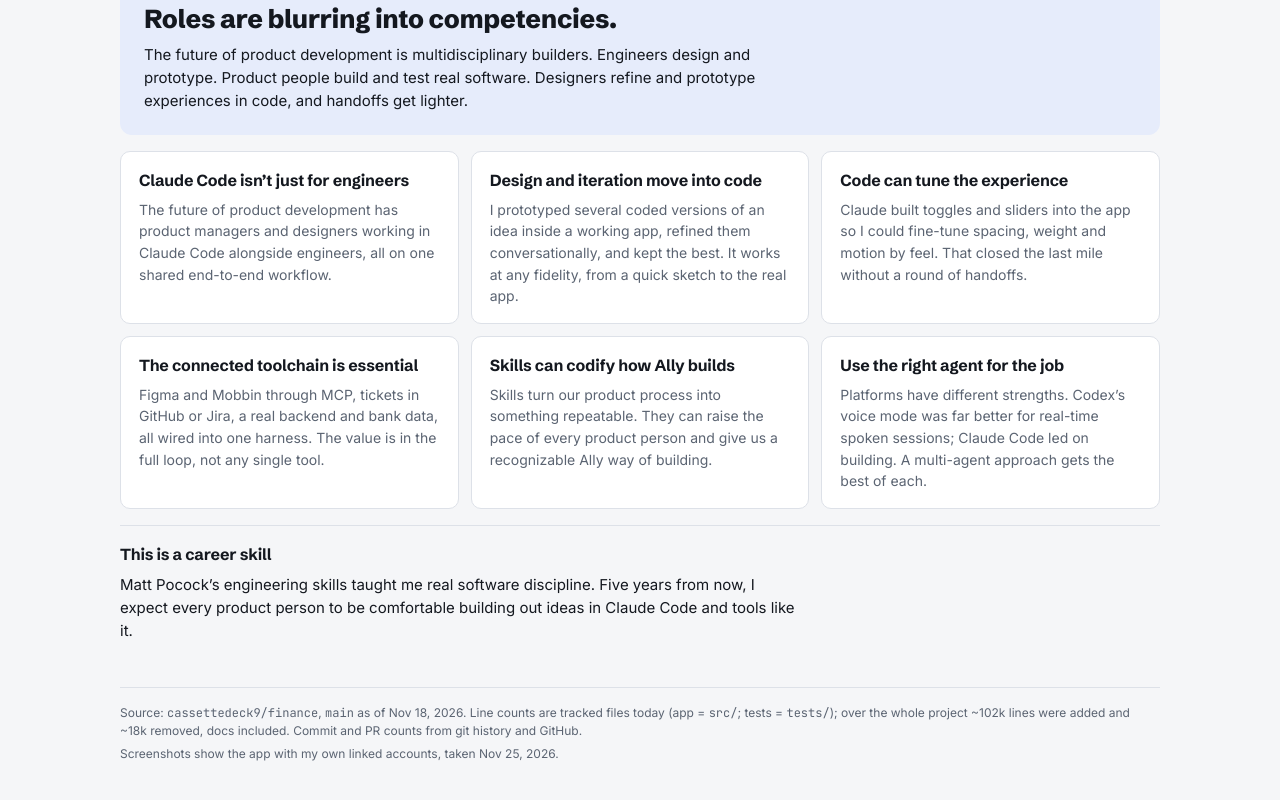
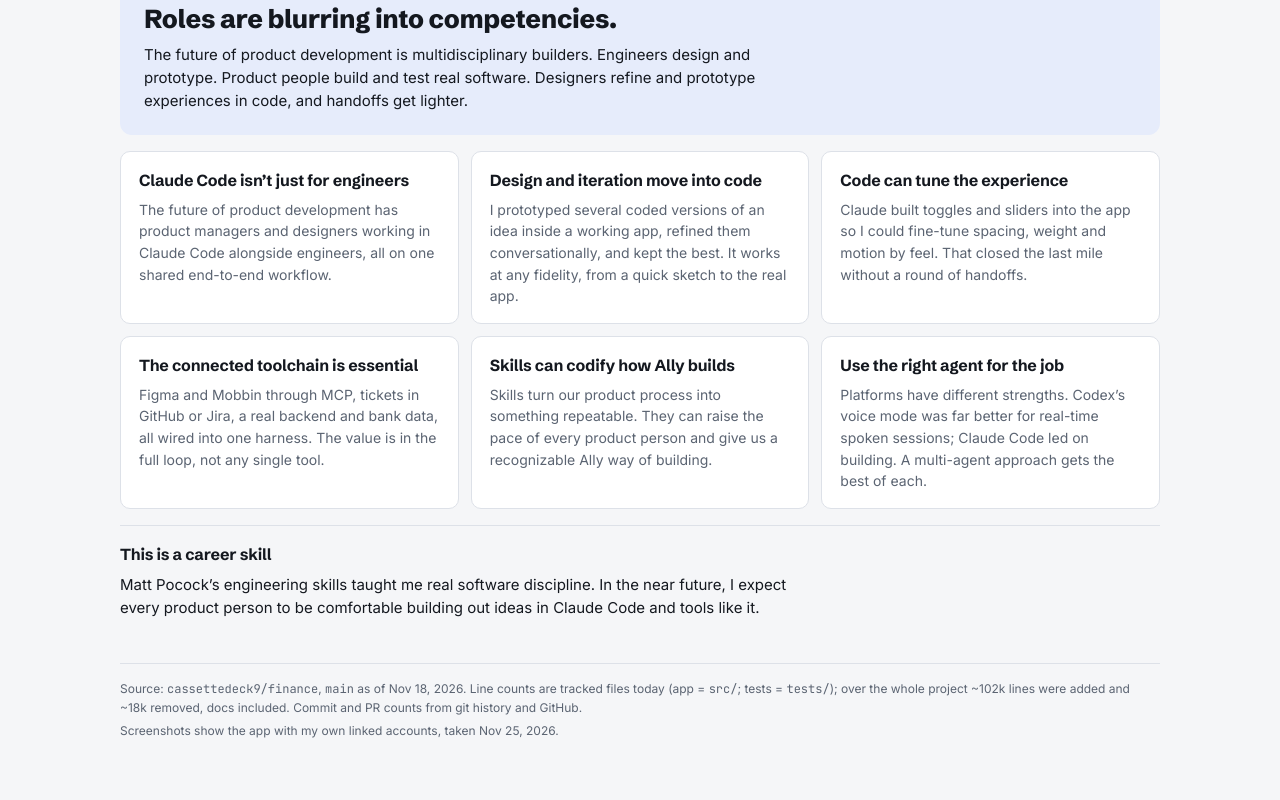
Before and after one commit to cassettedeck9/cassettedeck9.github.io, a plain HTML site: page finance-scorecard/index.html in a window 1280 px wide. Shown: the part 5128-5928 px from the top of the page. Drawn offline with Linux system fonts and the light colour scheme.

Commit message:
Scorecard: soften the career-skill timeframe
Co-Authored-By: Claude Opus 5.5 <noreply@anthropic.com>
Claude-Session: https://claude.ai/code/session_015x9jnvPWL2RNsxqXMpJ94p

```diff
--- a/finance-scorecard/index.html
+++ b/finance-scorecard/index.html
@@ -258,7 +258,7 @@ footer code{font-family:var(--mono)}
   </div>
   <div class="closer">
     <h3>This is a career skill</h3>
-    <p>Matt Pocock’s engineering skills taught me real software discipline. Five years from now, I expect every product person to be comfortable building out ideas in Claude Code and tools like it.</p>
+    <p>Matt Pocock’s engineering skills taught me real software discipline. In the near future, I expect every product person to be comfortable building out ideas in Claude Code and tools like it.</p>
   </div>
 </section>
 
```
